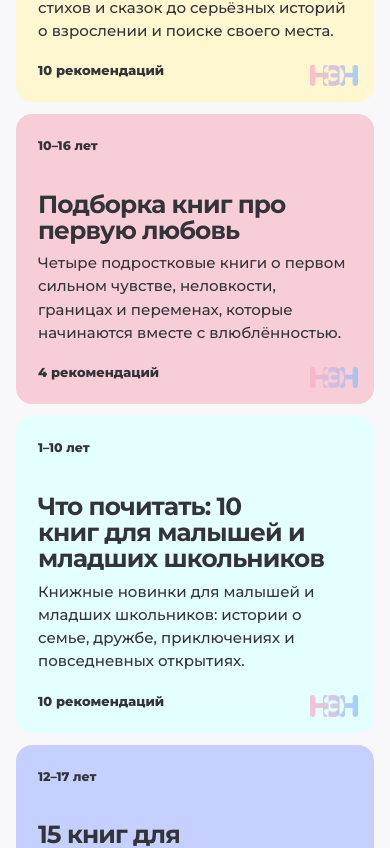
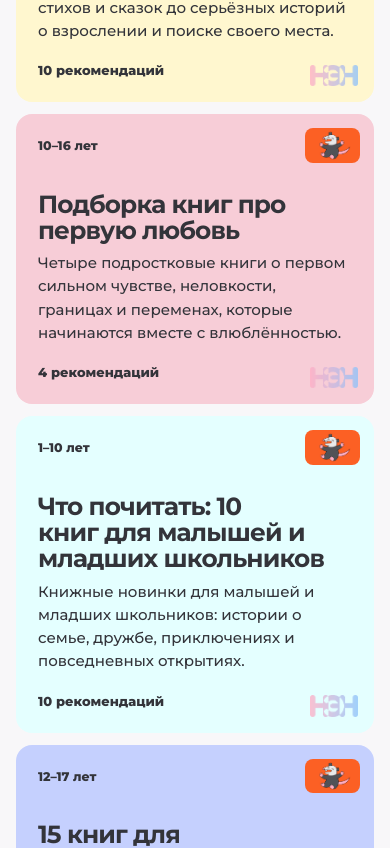
Before and after one commit to mdanina/nen_app, a React (Vite) app in the folder apps/books/: page / in a window 390 px wide. Shown: the part 1098-1946 px from the top of the page. Built offline with nearby package versions, Linux system fonts and the light colour scheme.

Commit message:
Unify NEN collection cards

```diff
--- a/apps/books/src/pages/HomePage.tsx
+++ b/apps/books/src/pages/HomePage.tsx
@@ -8,6 +8,6 @@ export function HomePage({ books, favorites, toggleFavorite, navigate }: { books
   useSeo("Что почитать с детьми — рекомендации НЭН", "Книги для детей по возрасту, интересам и настроению ребёнка.", "/");
   const featured = books.filter((book) => book.featured).slice(0,4); const visible = featured.length ? featured : books.slice(0,4);
   return <><section className="home-hero"><div><p className="eyebrow">Рекомендации НЭН</p><h1>Что почитать <em>с детьми</em></h1><p className="lead">Подберём книги по возрасту, интересам и настроению ребёнка.</p><div className="hero-actions"><AppLink href="/recommend" navigate={navigate} className="primary-link">Подобрать книгу</AppLink><AppLink href="/books" navigate={navigate} className="secondary-link">Перейти в каталог</AppLink></div></div><div className="hero-note"><span>✦</span><strong>Почему рекомендуем</strong><p>Для каждой книги рассказываем, кому она может подойти и о чём можно поговорить после чтения.</p></div></section>
-    <section className="section"><header className="section-heading"><div><p className="eyebrow">Начать с готовой темы</p><h2>Подборки НЭН</h2></div><AppLink href="/collections" navigate={navigate}>Все подборки →</AppLink></header><div className="collection-grid">{collections.map((collection,index) => <AppLink key={collection.slug} href={`/collections/${collection.slug}`} navigate={navigate} className={`collection-tile tile-tone-${index % 4}`}><small>{collection.ageLabel}</small><h3>{collection.title}</h3><p>{collection.description}</p><span>{collection.bookIds.length} рекомендаций</span><img className="collection-tile__logo" src="/brand/nen-logo.png" alt="" aria-hidden="true"/></AppLink>)}</div></section>
+    <section className="section"><header className="section-heading"><div><p className="eyebrow">Начать с готовой темы</p><h2>Подборки НЭН</h2></div><AppLink href="/collections" navigate={navigate}>Все подборки →</AppLink></header><div className="collection-grid">{collections.map((collection,index) => <AppLink key={collection.slug} href={`/collections/${collection.slug}`} navigate={navigate} className={`collection-tile tile-tone-${index % 4}`}><small>{collection.ageLabel}</small><h3>{collection.title}</h3><p>{collection.description}</p><span>{collection.bookIds.length} рекомендаций</span><img className="collection-tile__mascot" src="/brand/nen-mascot.png" alt="" aria-hidden="true"/><img className="collection-tile__logo" src="/brand/nen-logo.png" alt="" aria-hidden="true"/></AppLink>)}</div></section>
     <section className="section section--white"><header className="section-heading"><div><p className="eyebrow">Выбор редакции</p><h2>Книги, с которых можно начать</h2></div><AppLink href="/books" navigate={navigate}>Весь каталог →</AppLink></header><div className="book-grid">{visible.map((book) => <BookCard key={book.id} book={book} favorite={favorites.includes(book.id)} toggleFavorite={() => toggleFavorite(book.id)} navigate={navigate} compact />)}</div></section></>;
 }
--- a/apps/books/src/styles.css
+++ b/apps/books/src/styles.css
@@ -959,6 +959,54 @@ footer span {
   padding-right: 70px;
 }
 
+.collection-row.collection-tile {
+  flex-direction: column;
+  justify-content: flex-start;
+  gap: 0;
+}
+
+.collection-row.collection-tile > p {
+  margin-bottom: 18px;
+}
+
+.collection-row.collection-tile > span {
+  margin-top: auto;
+  font-size: 13px;
+  font-weight: 800;
+  white-space: nowrap;
+}
+
+.collection-tile > small {
+  padding-right: 88px;
+}
+
+.collection-tile__mascot {
+  position: absolute;
+  top: 16px;
+  right: 16px;
+  width: 68px;
+  height: auto;
+  border-radius: 10px;
+}
+
+.collection-tile:nth-child(4n + 2) .collection-tile__mascot {
+  top: 19px;
+  right: 18px;
+  width: 62px;
+}
+
+.collection-tile:nth-child(4n + 3) .collection-tile__mascot {
+  top: 14px;
+  right: 17px;
+  width: 65px;
+}
+
+.collection-tile:nth-child(4n + 4) .collection-tile__mascot {
+  top: 18px;
+  right: 15px;
+  width: 64px;
+}
+
 .collection-tile__logo {
   position: absolute;
   right: 18px;
@@ -969,6 +1017,20 @@ footer span {
 }
 
 @media (max-width: 420px) {
+  .collection-tile > small {
+    padding-right: 70px;
+  }
+
+  .collection-tile__mascot,
+  .collection-tile:nth-child(4n + 2) .collection-tile__mascot,
+  .collection-tile:nth-child(4n + 3) .collection-tile__mascot,
+  .collection-tile:nth-child(4n + 4) .collection-tile__mascot {
+    top: 14px;
+    right: 14px;
+    width: 55px;
+    border-radius: 8px;
+  }
+
   .collection-tile__logo {
     right: 16px;
     bottom: 16px;
```
Also changed, not shown: apps/books/src/pages/CollectionsPage.tsx (+16 -1 lines).
